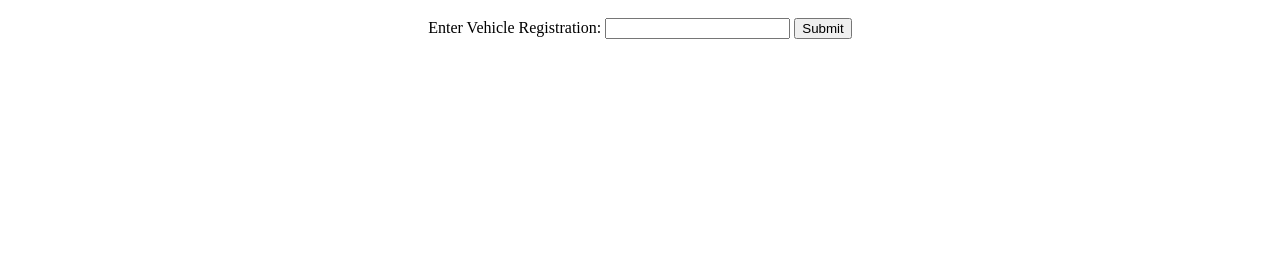
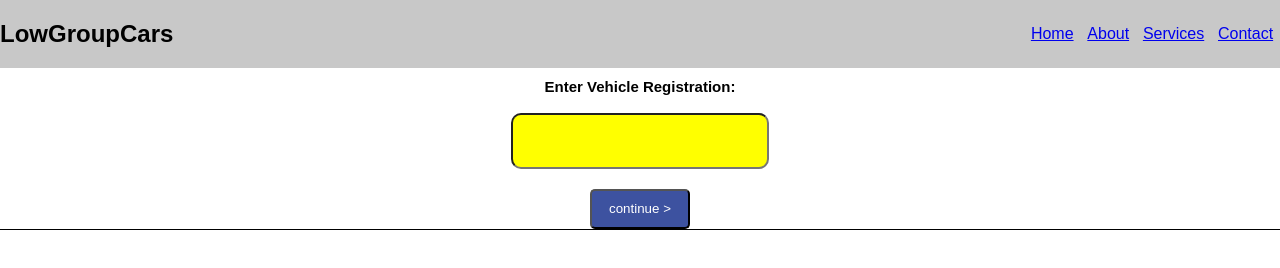
Before and after one commit to nurhussein1/autoreveal, a plain HTML site: page test.html in a window 1280 px wide. Drawn offline with Linux system fonts and the light colour scheme.

Commit message:
Basic styling to Registration field added

```diff
--- a/styles.css
+++ b/styles.css
@@ -0,0 +1,81 @@
+@font-face {
+    font-family: 'CharlesWright';
+    src: url('fonts/CharlesWright-Bold.otf') format('opentype');
+    font-weight: bold;
+    font-style: normal;
+}
+
+#inputReg {
+    text-align: center;
+    border-radius: 10px;
+    border-width: 2px;
+    background-color: yellow;
+    letter-spacing: .2rem;
+    height: 50px;
+    width: 250px;
+    font-size: 35px;
+    font-family: 'CharlesWright';
+    margin-bottom: 20px;
+    /* Add margin to the right of the input box */
+}
+
+h1 {
+    text-align: left;
+}
+
+h2 {
+    font-size: 15px;
+    margin: 0;
+    /* Remove default margin */
+    padding: 0;
+    /* Remove default padding */
+    font-family: sans-serif;
+}
+
+body {
+    margin: 0;
+    /* Remove default margin */
+    padding: 0;
+    /* Remove default padding */
+}
+
+.navbar {
+    font-family: Arial;
+    display: flex;
+    justify-content: space-between;
+    align-items: center;
+    background-color: #c8c8c8;
+    border-bottom-width: 10px;
+
+}
+
+.nav-links {
+    /* get rid of bullet point in links */
+    list-style-type: none;
+    display: flex;
+    justify-content: space-around;
+    width: 20%;
+
+}
+
+.separator {
+    margin: 0;
+    border: none;
+    height: 1px;
+    background-color: #000000;
+}
+
+#btnSubmit {
+    font-family: Arial;
+    color: white;
+    width: 100px;
+    height: 40px;
+    background-color: #3d52a0;
+    border-radius: 5px;
+}
+
+#btnSubmit:hover {
+    background-color: #2a3a70;
+    cursor: pointer;
+    /* Darker shade for hover effect */
+}
--- a/test.html
+++ b/test.html
@@ -2,18 +2,34 @@
 <html>
 
 <head>
-    <title>Vehicle Information</title>
+    <link rel="stylesheet" href="styles.css">
+    <title>LowGroupCars</title>
 </head>
 
 <body style="text-align: center">
+
+    <nav class="navbar">
+        <h1>LowGroupCars</h1>
+        <ul class="nav-links">
+            <li><a href="#home">Home</a></li>
+            <li><a href="#about">About</a></li>
+            <li><a href="#services">Services</a></li>
+            <li><a href="#contact">Contact</a></li>
+        </ul>
+
+    </nav>
+
     <div style="padding-top: 10px;">
-        <label>Enter Vehicle Registration:</label>
-        <input id="inputReg" type="text">
-        <button id="btnSubmit" onclick="submitReg()">Submit</button>
+        <h2>Enter Vehicle Registration:</h2> <br>
+        <input id="inputReg" type="text"><br>
+        <button id="btnSubmit" onclick="submitReg()">continue ></button>
     </div>
+    <hr class="separator">
+
     <div id="errorMessage" style="color: red; padding-top: 10px; display: none;">
         Please try again. Invalid registration number.
     </div>
+
     <div style="padding-top: 25px;">
         <div>
             <label id="lblRegistration"></label>
```
Also changed, not shown: Fonts/CharlesWright-Bold.otf (added).
